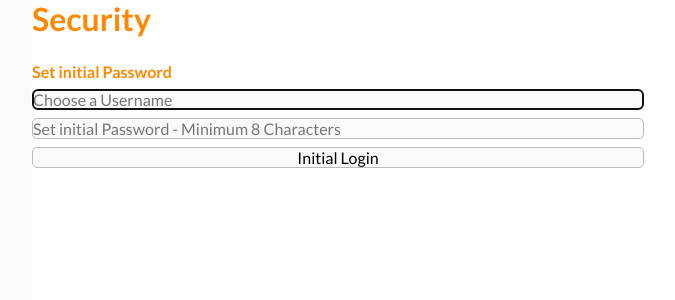
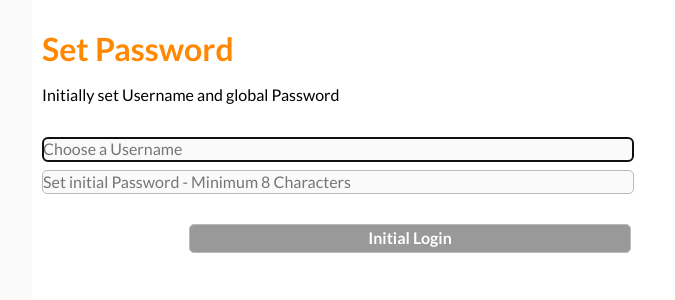
Before and after one commit to datenbrei/blogless, a PHP site: page /admin/login.php in a window 1280 px wide. Shown: the top 300 px of the page, without its empty margins (230-905 px from the left). Run offline with PHP 8.4, Linux system fonts and the light colour scheme.

Commit message:
Added: Wrong password message and HTTP header 401

```diff
--- a/admin/login.php
+++ b/admin/login.php
@@ -13,6 +13,10 @@
 	else
 		$password = false;
 
+	define('PWD_MESSAGE', 			'Login with Username and Password');
+	define('PWD_SET',				'Initially set Username and global Password');
+	define('PWD_ERROR',				'Wrong Username or Password - try again!');
+
 	if ($_SERVER["REQUEST_METHOD"] == "GET") {
 		$html = "<html> \n";
 		$html .= "<head> \n";
@@ -20,31 +24,44 @@
 		$html .= "<meta charset=UTF-8> \n";
 		$html .= '<meta name="viewport" content="width=device-width, initial-scale=1, user-scalable=no">' . "\n";
 		$html .= '<link rel="stylesheet" href="admin.css" type="text/css" media="all">' . "\n";
-		$html .= "</head> \n";
-		$html .= "<body> \n";
-		$html .= '<header>' . "\n";
-		$html .= '<h1>Security</h1>' . "\n";
-		$html .= '</header>' . "\n";
+		$html .= '</head>' . "\n";
+		$html .= '<body>' . "\n";
+		$html .= '<main>' . "\n";
+		$html .= '<article>' . "\n";
 
 		if ($password) {
-			$html .= "<h2>Login</h2> \n";
+			$error = (filter_input(INPUT_GET, "error", FILTER_VALIDATE_INT)) ? true : false;
+
+			$html .= '<header>' . "\n";
+			$html .= '<h1>Login</h1>' . "\n";
+			$html .= '</header>' . "\n";
+			$html .= ($error) ? '<p>' . PWD_ERROR . '</p>' . "\n" : '<p>' . PWD_MESSAGE . '</p>' . "\n";
+			$html .= '<br>' . "\n";
 			$html .= '<form method="post" action="login.php" autocomplete="off">';
 			$html .= '<p><input type="text" name="username" autofocus placeholder="Your Username"></p>' . "\n";
 			$html .= '<p><input type="password" name="password" placeholder="Type your Password"></p>';
+			$html .= '<br>' . "\n";
 			$html .= '<p><input id="save" type="submit" value="Login">';
 			$html .= '</form>';
 		}
 		else {
-			$html .= "<h2>Set initial Password</h2> \n";
+			$html .= '<header>' . "\n";
+			$html .= '<h1>Set Password</h1>' . "\n";
+			$html .= '</header>' . "\n";
+			$html .= '<p>' . PWD_SET . '</p>' . "\n";
+			$html .= '<br>' . "\n";
 			$html .= '<form method="post" action="login.php" autocomplete="off">' . "\n";
 			$html .= '<p><input type="text" name="username" autofocus placeholder="Choose a Username"></p>' . "\n";
 			$html .= '<p><input type="password" name="password" placeholder="Set initial Password - Minimum 8 Characters"></p>' . "\n";
-			$html .= '<p><input id="login" type="submit" value="Initial Login">';
+			$html .= '<br>' . "\n";
+			$html .= '<p><input id="save" type="submit" value="Initial Login">';
 			$html .= '</form>' . "\n";
 		}
 
-		$html .= "<body>";
-		$html .= "</html>";
+		$html .= '</article>' . "\n";
+		$html .= '</main>' . "\n";
+		$html .= '</body>';
+		$html .= '</html>';
 		header('Content-type: text/html; charset=utf-8');
 		header('Cache-Control: no-cache, must-revalidate');
 		die($html);
@@ -74,7 +91,8 @@
 			}
 			else {
 				session_destroy();
-				header('Location: login.php');
+				header("HTTP/1.0 401 Unauthorized");
+				header('Location: login.php?error=401');
 			}
 		}
 	}
```
